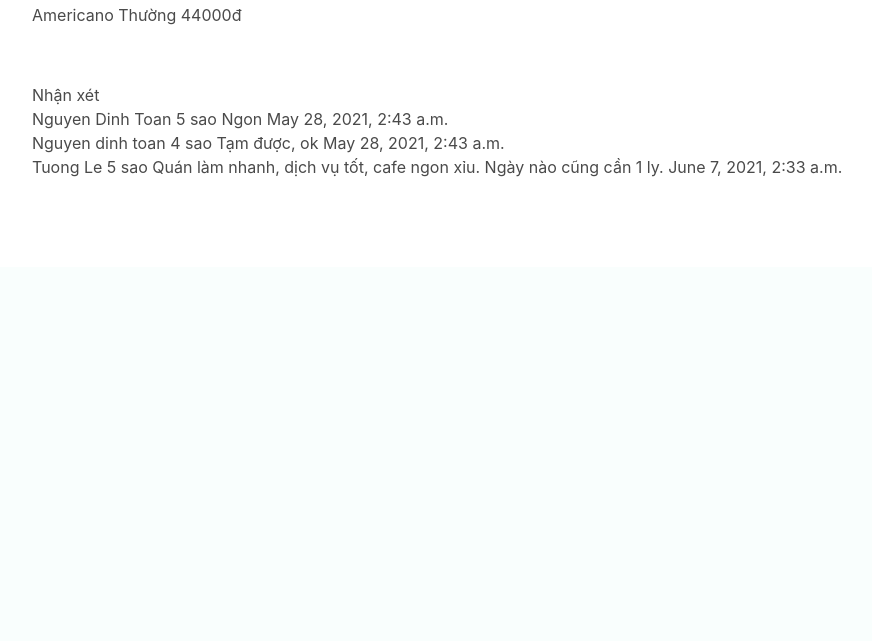
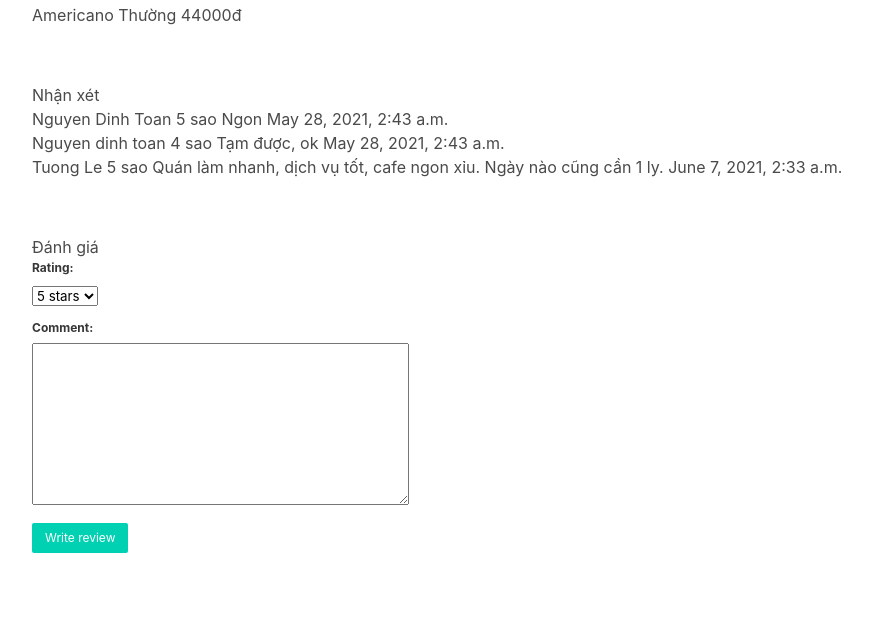
Before and after one commit to NguyenTuongLe/CoffeeBarReviews-1, a Django app: page /reviews/2/ in a window 1280 px wide. Shown: the part 2320-2961 px from the top of the page, without its empty margins (48-920 px from the left). Before the commit the page ends 2497 px from the top, so only its background shows below. Run offline with Django 3.2, Linux system fonts and the light colour scheme; a user stored in the database is signed in; data comes from the database, SQL or seed files in the repository.

Commit message:
review form

```diff
--- a/reviews/forms.py
+++ b/reviews/forms.py
@@ -17,3 +17,21 @@ class SignUpForm(UserCreationForm):
         if User.objects.filter(email=data).exists():
             raise forms.ValidationError("This email already used")
         return data
+
+
+class ReviewForm(forms.Form):
+    CHOICES = (
+        (1, "1 star"),
+        (2, "2 stars"),
+        (3, "3 stars"),
+        (4, "4 stars"),
+        (5, "5 stars"),
+    )
+    rating = forms.ChoiceField(label='Rating', choices=CHOICES, initial=5)
+    description = forms.CharField(label='Comment', required=False, widget=forms.Textarea())
+
+    def clean_description(self):
+        data = self.cleaned_data['description']
+        if not data:
+            raise forms.ValidationError("Your review is required")
+        return data
--- a/reviews/templates/reviews/coffee_bars_detail.html
+++ b/reviews/templates/reviews/coffee_bars_detail.html
@@ -52,20 +52,51 @@
     {% endif %}
 </div>
 
-{% comment %}
+ {% if auth.is_authenticated %}
 <div class="shadow-2xl bg-white rounded-md mb-5 px-4 py-4">
 <h1 class="text-black font-bold">Đánh giá</h1>
 	{% if error_message %}<p><strong>{{ error_message }}</strong></p>{% endif %}
-	<form action="{% url 'reviews:vote' coffeeBar.id %}" method="post">
-		{% csrf_token %}
-		{% for review in coffeeBar.review_set.all %}
-		<div class="comment">
-			<input type="radio" name="review" id="review{{ forloop.counter }}" value="{{ review.id }}">
-			<label for="review{{ forloop.counter }}">{{ review.description }}</label><br>
-		</div>
-		{% endfor %}
-		<input type="submit" value="Vote" class="bg-green-500 hover:bg-blue-700 text-white font-bold py-1 px-4 rounded mt-3">
-	</form>
-</div> {% endcomment %}
+	<form method="post">
+        {% csrf_token %}
+        {% if form.errors %}
+            <div class="notification is-danger">
+                <ul>
+                    {% for key, value in form.errors.items %}
+
+                        <li>
+                            {{ value }}
+                        </li>
+
+                    {% endfor %}
+                </ul>
+            </div>
+        {% endif %}
+        {% for field in form %}
+            <div class="field">
+                <label class="label is-small">
+                    {{ field.label_tag }}
+                </label>
+                <div class="control">
+                    {{ field }}
+                </div>
+                {% if field.help_text %}
+                    <p class="help">{{ field.help_text }}</p>
+                {% endif %}
+                {% for error in field.errors %}
+                    <p class="help is-danger">{{ error }}</p>
+                {% endfor %}
+            </div>
+        {% endfor %}
+        <div class="field is-grouped">
+            <div class="control">
+                <button type="submit" class="button is-primary is-small">Write review</button>
+            </div>
+        </div>
+    </form>
+</div>
+{% else %}
+<p><a href="{% url 'reviews:login' %}">Log in</a> to write review
+</p>
+{% endif %}
 
 {% endblock content %}
--- a/reviews/views.py
+++ b/reviews/views.py
@@ -2,7 +2,7 @@ from django.contrib.auth import login, authenticate, logout
 from django.http.response import Http404
 from django.shortcuts import render, redirect, get_object_or_404
 from .models import CoffeeBar
-from .forms import SignUpForm
+from .forms import SignUpForm, ReviewForm
 from django.contrib.auth.forms import AuthenticationForm
 from django.views import generic
 from django.utils import timezone
@@ -21,7 +21,19 @@ def coffee_bars_list_view(request):
 # coffee bars detail
 def coffee_bars_detail(request, coffeeBar_id):
     coffeeBar = get_object_or_404(CoffeeBar, pk=coffeeBar_id)
-    return render(request, 'reviews/coffee_bars_detail.html', {'coffeeBar': coffeeBar, "auth": request.user})
+    if request.method == 'POST':
+        form = ReviewForm(request.POST)
+        if form.is_valid():
+            print("doing")
+    else:
+        form = ReviewForm()
+
+    context = {
+        'coffeeBar': coffeeBar,
+        "auth": request.user,
+        "form": form
+    }
+    return render(request, 'reviews/coffee_bars_detail.html', context)
 
 
 # register view
```
